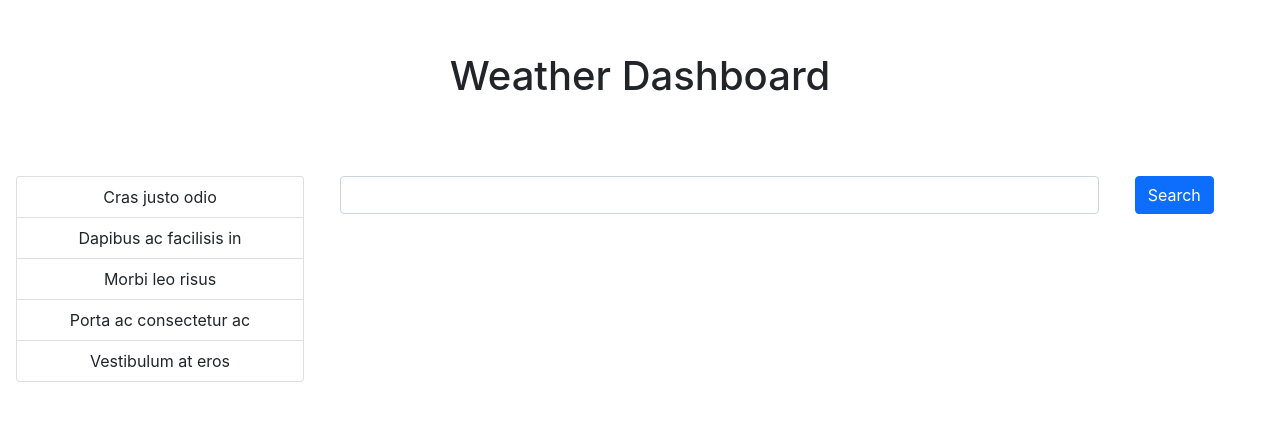
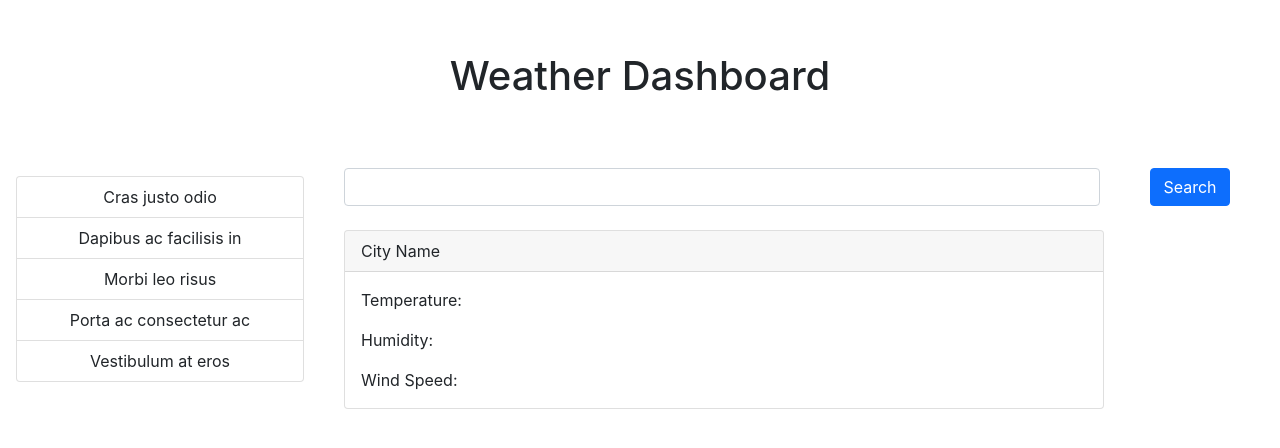
Before and after one commit to Leon3005/react-weather-dashboard, a React (Create React App) app: page / in a window 1280 px wide. Shown: the top 448 px of the page. Built offline with nearby package versions, Linux system fonts and the light colour scheme.

Commit message:
Created temp card in HTML

```diff
--- a/src/App.css
+++ b/src/App.css
@@ -1,3 +1,8 @@
 .header {
   min-height: 20vh;
 }
+
+.weather {
+  min-height: 50vh;
+  min-width: 50vw;
+}
--- a/src/App.js
+++ b/src/App.js
@@ -19,24 +19,34 @@ function App() {
             </ul>
           </div>
         </div>
-        <div className="col-sm-12 col-md-9">
-          <div className="search p-2 ">
+        <div className="col-sm-12 col-md-9 pt-2 px-4">
+          <div className="search">
             <form>
               <div className="row h-100">
-                <div className="col-sm-12 col-md-10 pt-2 px-4">
+                <div className="col-sm-12 col-md-10">
                   <input
                     type="text"
                     className="form-control"
                     id="search-city"
                   />
                 </div>
-                <div className="col-sm-12 col-md-2 pt-2">
+                <div className="col-sm-12 col-md-2 text-center">
                   <button type="submit" className="btn btn-primary">
                     Search
                   </button>
                 </div>
               </div>
             </form>
+          </div>
+          <div className="pt-4">
+            <div class="card col-sm-12 col-md-10">
+              <div class="card-header">City Name</div>
+              <div class="card-body">
+                <p className="card-text">Temperature:</p>
+                <p className="card-text">Humidity: </p>
+                <p className="card-text">Wind Speed: </p>
+              </div>
+            </div>
           </div>
         </div>
       </div>
```
